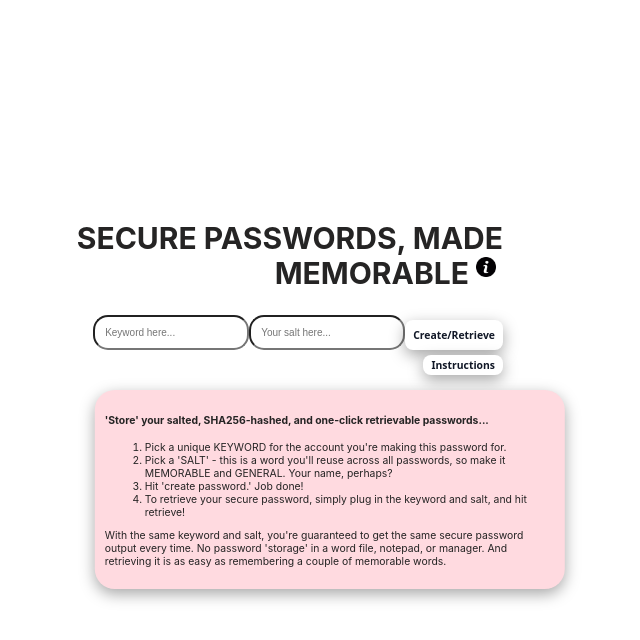
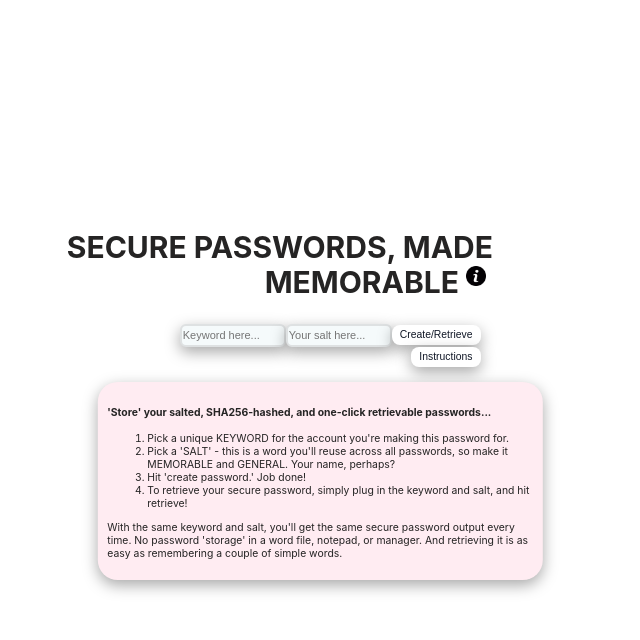
Before and after one commit to vglampard/better-password, a React (Create React App) app: page / in a window 1280 px wide. Both pictures are taken after a click on the button "Instructions". Shown: the top 640 px of the page, without its empty margins (387-1027 px from the left). Built offline with nearby package versions, Linux system fonts and the light colour scheme.

Commit message:
added more stying - resinsuve

```diff
--- a/src/App.css
+++ b/src/App.css
@@ -1,5 +1,5 @@
 .App {
-  text-align: right;
+  text-align: center;
 }
 
 .password {
@@ -25,11 +25,12 @@
   flex-direction: column;
   align-items: center;
   max-width: 500px;
-  margin: 20px;
+  padding-right: 20px;
+
 }
 
 .contents{
-  width: 100%;
+  width: 95%;
   display: flex;
   flex-direction: column;
   align-items: flex-end;
@@ -37,11 +38,11 @@
 .input-container {
 max-width: 90%;
 display: flex;
-justify-content: flex-end;
+align-items: center;
 }
 
 .output-container {
-  width: 100%;
+  width: 90%;
   display: flex;
   justify-content: flex-end;
 }
@@ -60,7 +61,7 @@ li {
 }
 
 .instructions {
-  background-color: rgb(255, 218, 224);
+  background-color: #ffecf2;
   max-width: 75vw;
   border-radius: 20px;
   margin: 15px;
@@ -68,9 +69,6 @@ li {
   box-shadow: rgba(0, 0, 0, 0.35) 0px 5px 15px;
   text-align: left;
 }
-
-
-
 
 img {
   width: 20px;
@@ -80,17 +78,35 @@ img {
 }
 
 input {
-  border-radius: 15px;
-  padding: 10px;
-  font-size: 10px;
+  max-width: 100px;
+  font-size: 11px;
+  border-radius: 6px;
+  line-height: 0.5;
+  padding: 1px 1px;
+  transition: box-shadow 100ms ease-in, border 100ms ease-in, background-color 200ms ease-in;
+  border: 2px solid #dee1e2;
+  color: rgb(14, 14, 16);
+  background: #f5fafb;
+  display: block;
+  height: 17px;
+  box-shadow: rgba(0, 0, 0, 0.35) 0px 5px 15px;
 }
+  :hover {
+      border-color: #ccc;
+  }
+  :focus{
+      border-color: #f3aec4;
+      background: #fff;
+  }
+
+
 
 img:focus {
   outline: 2px solid transparent;
   outline-offset: 2px;
 }
 img:hover {
-  background-color: rgb(216, 219, 222);
+  background-color: #ffecf2;
 }
 
 .logo {
@@ -106,16 +122,13 @@ button {
   border-radius: 0.5rem;
   box-sizing: border-box;
   color: #111827;
-  font-family: "Inter var", ui-sans-serif, system-ui, -apple-system, system-ui,
-    "Segoe UI", Roboto, "Helvetica Neue", Arial, "Noto Sans", sans-serif,
-    "Apple Color Emoji", "Segoe UI Emoji", "Segoe UI Symbol", "Noto Color Emoji";
   font-size: 0.65rem;
-  font-weight: 600;
+  font-weight: 500;
   line-height: 0.25rem;
   padding: 0.5rem 0.5rem;
   text-align: center;
   text-decoration: none #d1d5db solid;
-  margin-top: 5px;
+  /* margin-top: 5px; */
   box-shadow: rgba(0, 0, 0, 0.35) 0px 5px 15px;
   cursor: pointer;
   user-select: none;
@@ -124,7 +137,7 @@ button {
 }
 
 button:hover {
-  background-color: rgb(216, 219, 222);
+  background-color:#ffecf2;
 }
 
 button:focus {
@@ -135,3 +148,16 @@ button:focus {
 button:focus-visible {
   box-shadow: none;
 }
+
+
+button:active {
+  background-color: #ffecf2;
+  box-shadow: rgba(0, 0, 0, .06) 0 2px 4px;
+  transform: translateY(2px);
+}
+
+img:active {
+  background-color: #ffecf2;
+  box-shadow: rgba(0, 0, 0, .06) 0 2px 4px;
+  transform: translateY(2px);
+}
--- a/src/Instructions/Instructions.js
+++ b/src/Instructions/Instructions.js
@@ -1,5 +1,4 @@
 import React from 'react'
-import { motion } from "framer-motion"
 
 
 export default function Instructions() {
@@ -16,7 +15,7 @@ export default function Instructions() {
         <li>Hit 'create password.' Job done!</li>
         <li>To retrieve your secure password, simply plug in the keyword and salt, and hit retrieve!</li>
     </ol>
-    <p>With the same keyword and salt, you're guaranteed to get the same secure password output every time. No password 'storage' in a word file, notepad, or manager. And retrieving it is as easy as remembering a couple of memorable words.</p>
+    <p>With the same keyword and salt, you'll get the same secure password output every time. No password 'storage' in a word file, notepad, or manager. And retrieving it is as easy as remembering a couple of simple words.</p>
     </div>
   )
 }
```
Also changed, not shown: src/Ticker/Ticker.js (deleted, +0 -7 lines).
